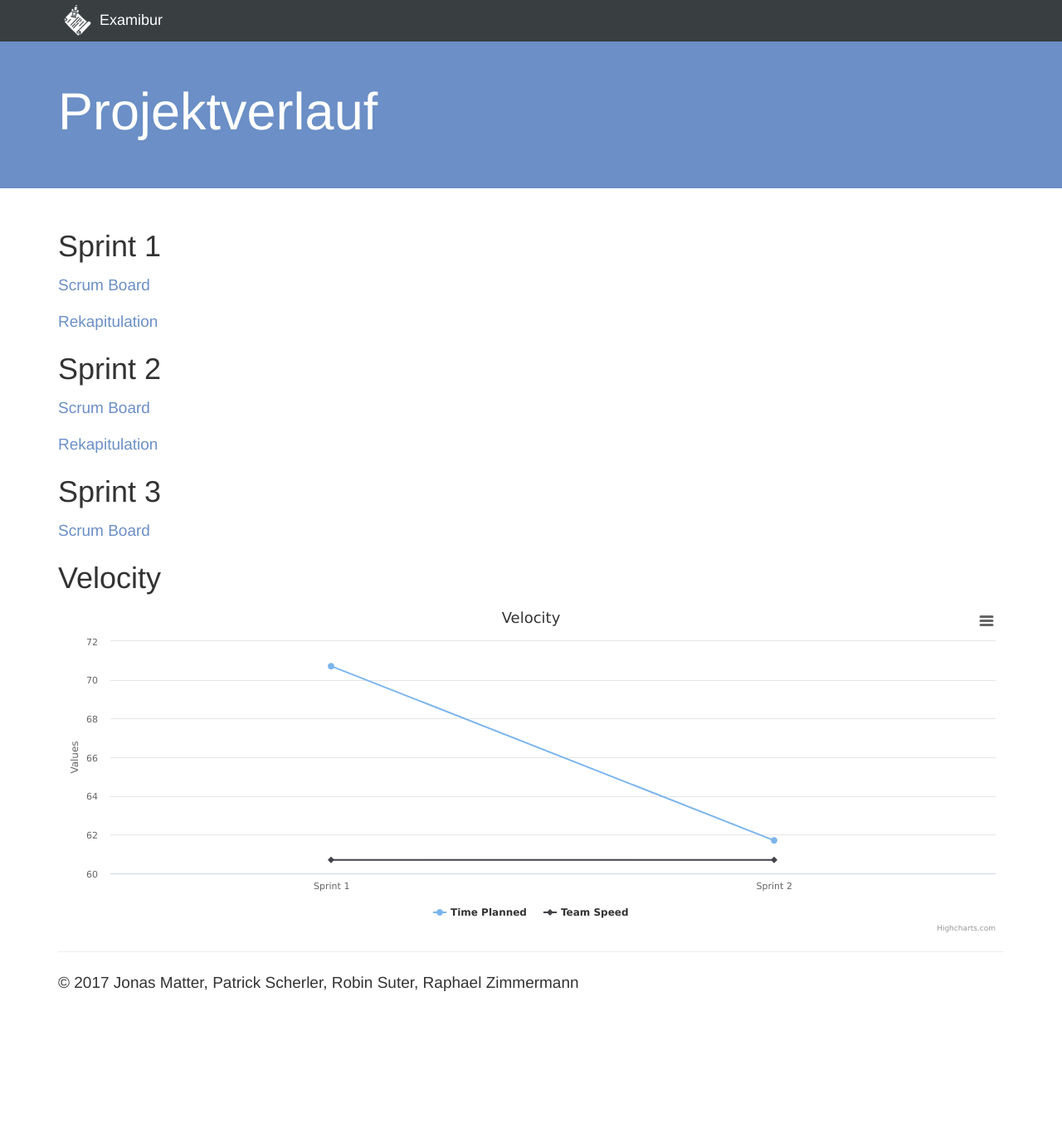
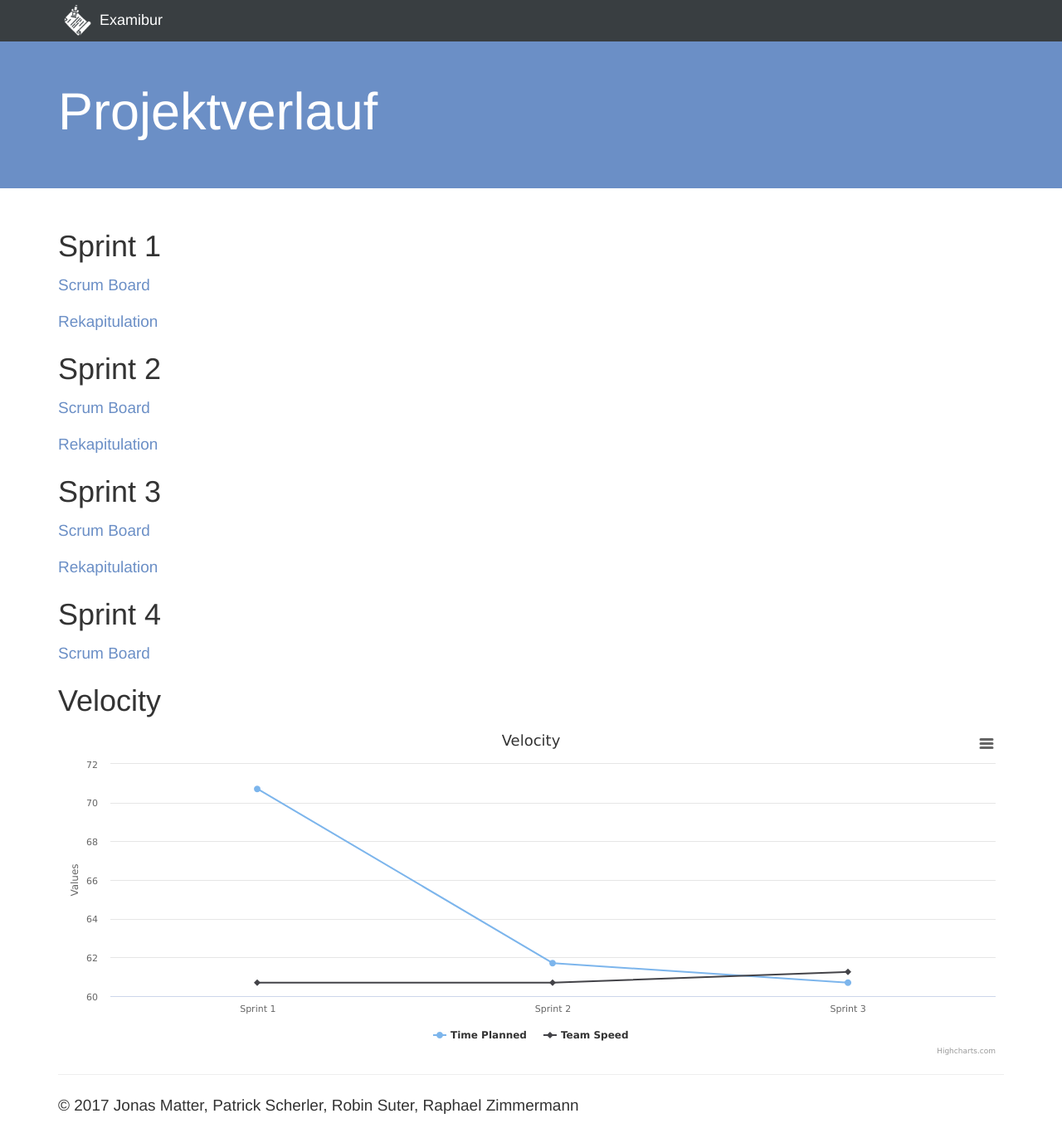
Before and after one commit to Examibur/examibur, a Jekyll site: the page built from docs/projektmanagement/projektverlauf.md, in a window 1280 px wide and 1360 px high. Shown: the whole window at 83% size. Built offline with Jekyll 4.4.1, drawn with Linux system fonts in a browser that asks for light colours; nearby versions of some CDN libraries; Markdown is read by kramdown in place of the engine named in the settings.

Commit message:
projektverlauf anpassen

```diff
--- a/docs/projektmanagement/projektverlauf.md
+++ b/docs/projektmanagement/projektverlauf.md
@@ -15,6 +15,10 @@ title: Projektverlauf
 # Sprint 3
 [Scrum Board](https://gitlab.com/engineering-projekt/examibur/milestones/15)
 
+[Rekapitulation](https://gitlab.com/engineering-projekt/examibur/issues/26)
+
+# Sprint 4
+[Scrum Board](https://gitlab.com/engineering-projekt/examibur/milestones/16)
 
 # Velocity
 <div id="velocityChart">
--- a/docs/projektmanagement/resources/velocity.json
+++ b/docs/projektmanagement/resources/velocity.json
@@ -6,5 +6,9 @@
     "Sprint 2": {
         "timePlanned": 61.7,
         "teamSpeed": 60.7
+    },
+    "Sprint 3": {
+        "timePlanned": 60.7,
+        "teamSpeed": 61.25
     }
 }
```
